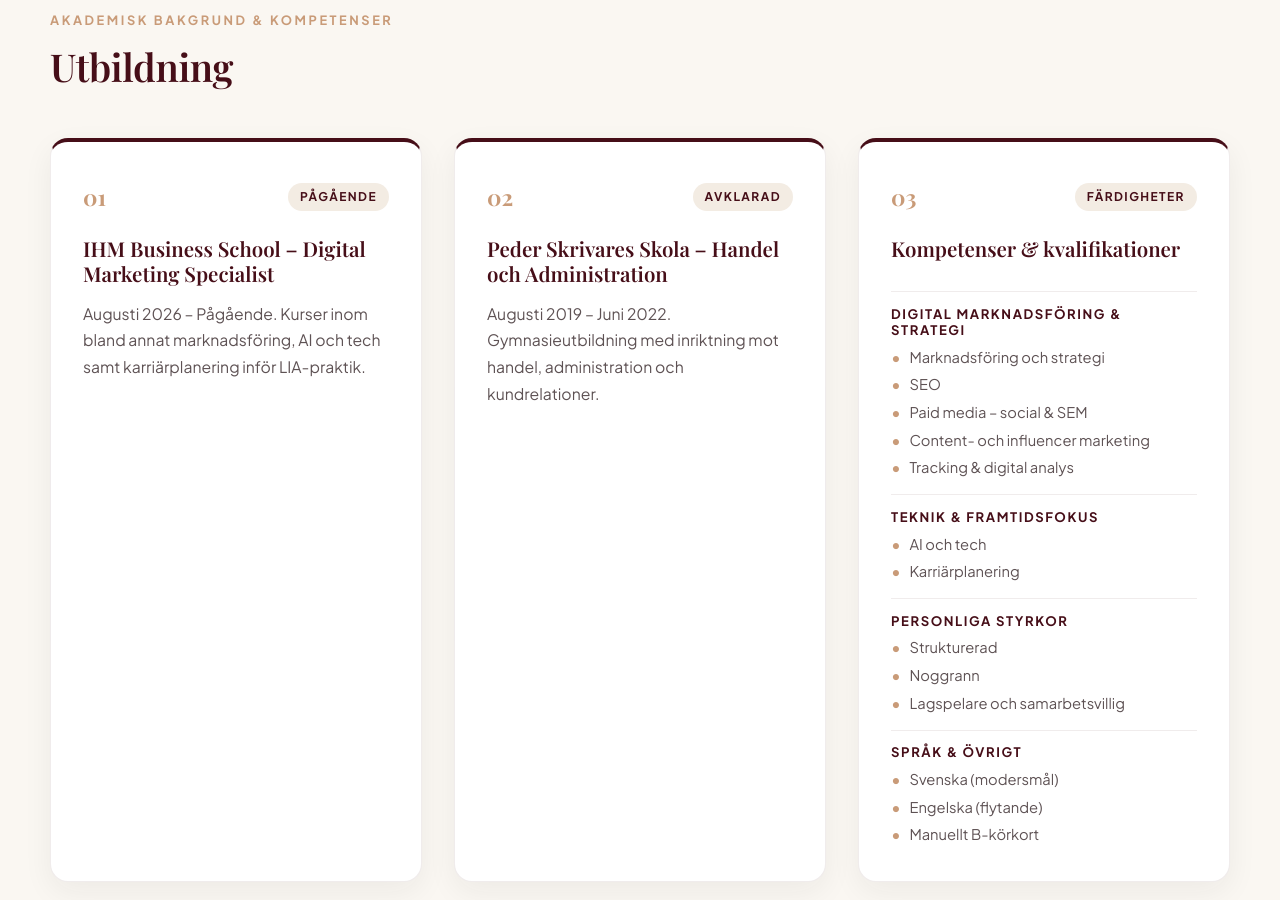
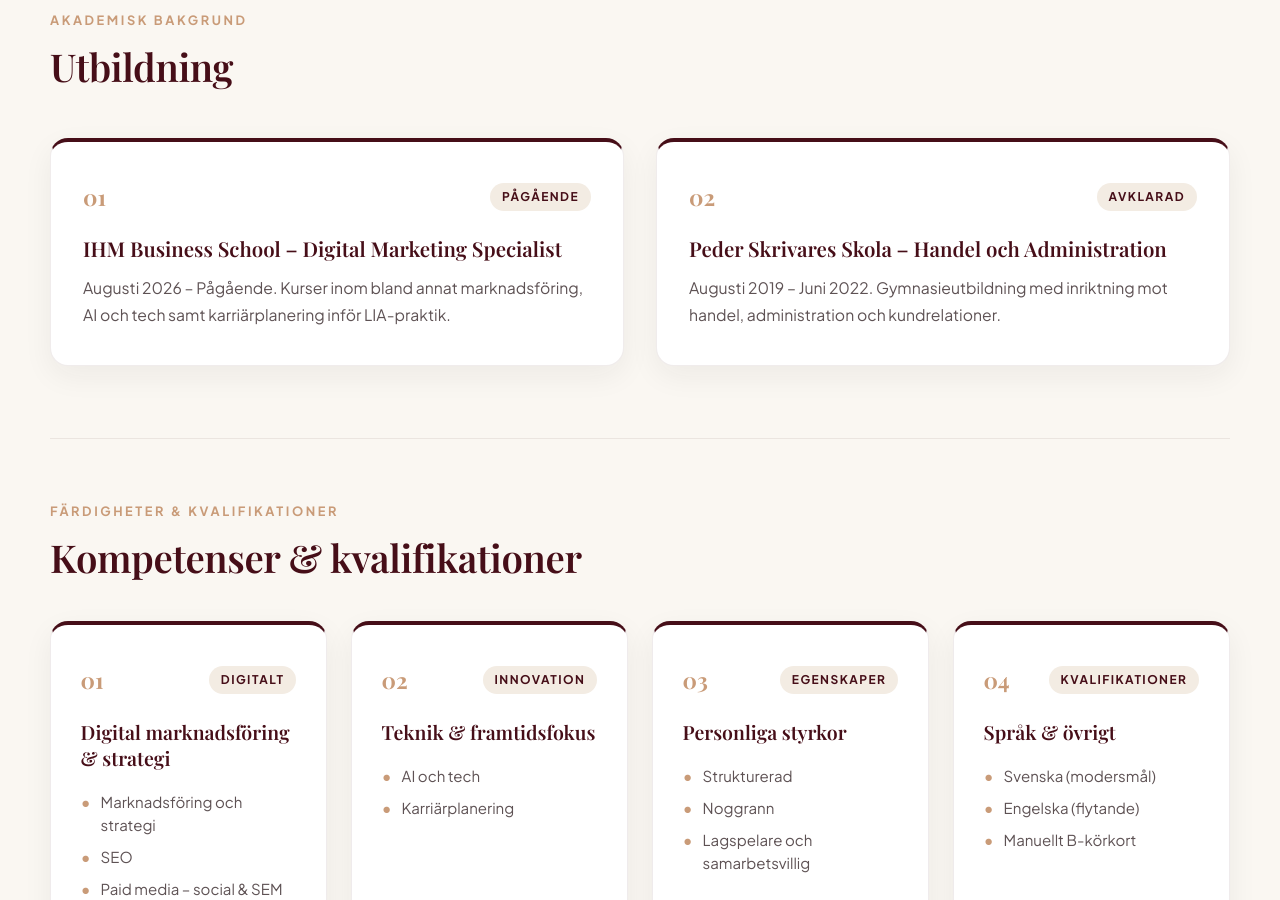
Before and after one commit to sivertssonstina-cmd/personal-brand-Stina-, a plain HTML site: page index.html in a window 1280 px wide. Shown: the part 1900-2800 px from the top of the page. Drawn offline with nearby package versions, Linux system fonts and the light colour scheme; a script that the page names is missing; a web font is replaced by a local one.

Commit message:
Omstrukturera kompetenser till ett responsivt rutnät med egna kort och uppdatera navigation

```diff
--- a/index.html
+++ b/index.html
@@ -49,6 +49,7 @@
             <ul>
                 <li><a href="#om">Om mig</a></li>
                 <li><a href="#utbildning">Utbildning</a></li>
+                <li><a href="#kompetenser">Kompetenser</a></li>
                 <li><a href="#erfarenheter">Erfarenheter</a></li>
                 <li><a href="#kontakt">Kontakt</a></li>
             </ul>
@@ -133,11 +134,11 @@
             </div>
         </section>
 
-        <!-- Utbildning: Ljus, elegant sektion med strukturerade utbildningskort och kompetenstaggar -->
+        <!-- Utbildning: Ljus, elegant sektion med strukturerade utbildningskort -->
         <section id="utbildning" class="sektion-utbildning">
             <div class="sektion-behallare">
                 <div class="sektion-huvud">
-                    <span class="sektion-etikett">AKADEMISK BAKGRUND &amp; KOMPETENSER</span>
+                    <span class="sektion-etikett">AKADEMISK BAKGRUND</span>
                     <h2>Utbildning</h2>
                 </div>
                 <ul class="rutnat utbildning-rutnat">
@@ -159,15 +160,22 @@
                         <p>Augusti 2019 – Juni 2022. Gymnasieutbildning med inriktning mot handel, administration och
                             kundrelationer.</p>
                     </li>
-                    <li class="kort utbildning-kort kompetenser-kort">
-                        <div class="kort-topp-dekor">
-                            <span class="dekor-nummer">03</span>
-                            <span class="dekor-status">Färdigheter</span>
-                        </div>
-                        <h3>Kompetenser &amp; kvalifikationer</h3>
+                </ul>
 
-                        <div class="kompetens-grupp">
-                            <h4>Digital marknadsföring &amp; strategi</h4>
+                <!-- Kompetenser & kvalifikationer: Strukturerat rutnät med separata boxar/kort -->
+                <div id="kompetenser" class="kompetenser-sektion">
+                    <div class="sektion-huvud kompetenser-huvud">
+                        <span class="sektion-etikett">FÄRDIGHETER &amp; KVALIFIKATIONER</span>
+                        <h2>Kompetenser &amp; kvalifikationer</h2>
+                    </div>
+
+                    <ul class="rutnat kompetens-rutnat">
+                        <li class="kort kompetens-kort">
+                            <div class="kort-topp-dekor">
+                                <span class="dekor-nummer">01</span>
+                                <span class="dekor-status">Digitalt</span>
+                            </div>
+                            <h3>Digital marknadsföring &amp; strategi</h3>
                             <ul class="kompetens-lista">
                                 <li>Marknadsföring och strategi</li>
                                 <li>SEO</li>
@@ -175,35 +183,47 @@
                                 <li>Content- och influencer marketing</li>
                                 <li>Tracking &amp; digital analys</li>
                             </ul>
-                        </div>
+                        </li>
 
-                        <div class="kompetens-grupp">
-                            <h4>Teknik &amp; framtidsfokus</h4>
+                        <li class="kort kompetens-kort">
+                            <div class="kort-topp-dekor">
+                                <span class="dekor-nummer">02</span>
+                                <span class="dekor-status">Innovation</span>
+                            </div>
+                            <h3>Teknik &amp; framtidsfokus</h3>
                             <ul class="kompetens-lista">
                                 <li>AI och tech</li>
                                 <li>Karriärplanering</li>
                             </ul>
-                        </div>
+                        </li>
 
-                        <div class="kompetens-grupp">
-                            <h4>Personliga styrkor</h4>
+                        <li class="kort kompetens-kort">
+                            <div class="kort-topp-dekor">
+                                <span class="dekor-nummer">03</span>
+                                <span class="dekor-status">Egenskaper</span>
+                            </div>
+                            <h3>Personliga styrkor</h3>
                             <ul class="kompetens-lista">
                                 <li>Strukturerad</li>
                                 <li>Noggrann</li>
                                 <li>Lagspelare och samarbetsvillig</li>
                             </ul>
-                        </div>
+                        </li>
 
-                        <div class="kompetens-grupp">
-                            <h4>Språk &amp; övrigt</h4>
+                        <li class="kort kompetens-kort">
+                            <div class="kort-topp-dekor">
+                                <span class="dekor-nummer">04</span>
+                                <span class="dekor-status">Kvalifikationer</span>
+                            </div>
+                            <h3>Språk &amp; övrigt</h3>
                             <ul class="kompetens-lista">
                                 <li>Svenska (modersmål)</li>
                                 <li>Engelska (flytande)</li>
                                 <li>Manuellt B-körkort</li>
                             </ul>
-                        </div>
-                    </li>
-                </ul>
+                        </li>
+                    </ul>
+                </div>
             </div>
         </section>
 
--- a/style.css
+++ b/style.css
@@ -18,6 +18,11 @@
 
 html {
     scroll-behavior: smooth;
+}
+
+section,
+.kompetenser-sektion {
+    scroll-margin-top: 5.5rem;
 }
 
 /* --------------------------------------------------------------------------
@@ -629,6 +634,53 @@ nav a:hover::after {
     color: var(--burgundy);
 }
 
+/* --------------------------------------------------------------------------
+   Kompetenssektion & Responsivt Grid (#kompetenser)
+   -------------------------------------------------------------------------- */
+.kompetenser-sektion {
+    margin-top: 4.5rem;
+    padding-top: 3.5rem;
+    border-top: 1px solid rgba(70, 14, 24, 0.08);
+}
+
+.kompetenser-huvud {
+    margin-bottom: 2.5rem;
+}
+
+.kompetens-rutnat {
+    display: grid;
+    grid-template-columns: 1fr;
+    gap: 1.75rem;
+    list-style: none;
+    padding: 0;
+    margin: 0;
+}
+
+.kompetens-kort {
+    background-color: var(--white);
+    border-radius: var(--radius-md);
+    padding: 2.25rem 1.85rem;
+    border: 1px solid var(--border-light);
+    border-top: 4px solid var(--burgundy);
+    box-shadow: var(--shadow-soft);
+    display: flex;
+    flex-direction: column;
+    transition: transform 0.3s cubic-bezier(0.2, 0.8, 0.2, 1), box-shadow 0.3s ease, border-color 0.3s ease;
+}
+
+.kompetens-kort:hover {
+    transform: translateY(-4px);
+    box-shadow: var(--shadow-medium);
+    border-color: rgba(70, 14, 24, 0.16);
+}
+
+.kompetens-kort h3 {
+    font-size: 1.22rem;
+    color: var(--burgundy);
+    margin-bottom: 1.15rem;
+    line-height: 1.35;
+}
+
 /* Strukturerade kompetensgrupper och punktlistor */
 .kompetens-grupp {
     margin-top: 1rem;
@@ -658,15 +710,16 @@ nav a:hover::after {
     margin: 0;
     display: flex;
     flex-direction: column;
-    gap: 0.35rem;
+    gap: 0.55rem;
 }
 
 .kompetens-lista li {
-    font-size: 0.92rem;
-    line-height: 1.5;
+    font-size: 0.94rem;
+    line-height: 1.55;
     color: var(--text-secondary);
     position: relative;
-    padding-left: 1.15rem;
+    padding-left: 1.25rem;
+    transition: color 0.2s ease;
 }
 
 .kompetens-lista li::before {
@@ -674,7 +727,7 @@ nav a:hover::after {
     position: absolute;
     left: 0;
     color: var(--sand-accent);
-    font-size: 1.15rem;
+    font-size: 1.2rem;
     line-height: 1.2;
 }
 
@@ -998,6 +1051,16 @@ button:focus-visible {
         gap: 2rem;
     }
 
+    .utbildning-rutnat {
+        grid-template-columns: repeat(2, 1fr);
+        gap: 2rem;
+    }
+
+    .kompetens-rutnat {
+        grid-template-columns: repeat(2, 1fr);
+        gap: 1.75rem;
+    }
+
     .kontakt-ruta {
         padding: 3.5rem 3.5rem;
     }
@@ -1010,6 +1073,13 @@ button:focus-visible {
     }
 }
 
+@media (min-width: 38rem) and (max-width: 47.99rem) {
+    .kompetens-rutnat {
+        grid-template-columns: repeat(2, 1fr);
+        gap: 1.5rem;
+    }
+}
+
 @media (min-width: 64rem) {
     .hero-sektion {
         padding-top: 4.5rem;
@@ -1017,6 +1087,11 @@ button:focus-visible {
 
     .hero-text h2 {
         font-size: 3.2rem;
+    }
+
+    .kompetens-rutnat {
+        grid-template-columns: repeat(4, 1fr);
+        gap: 1.5rem;
     }
 }
 
@@ -1094,6 +1169,25 @@ body.morkt .dekor-status {
     color: var(--sand-accent);
 }
 
+body.morkt .kompetenser-sektion {
+    border-top-color: rgba(255, 255, 255, 0.08);
+}
+
+body.morkt .kompetens-kort {
+    background-color: #261e21;
+    border-color: rgba(255, 255, 255, 0.1);
+    border-top-color: var(--sand-accent);
+}
+
+body.morkt .kompetens-kort:hover {
+    border-color: rgba(201, 155, 120, 0.3);
+    box-shadow: 0 16px 36px rgba(0, 0, 0, 0.35);
+}
+
+body.morkt .kompetens-kort h3 {
+    color: #ffffff;
+}
+
 body.morkt .kompetens-grupp {
     border-top-color: rgba(255, 255, 255, 0.08);
 }
```
